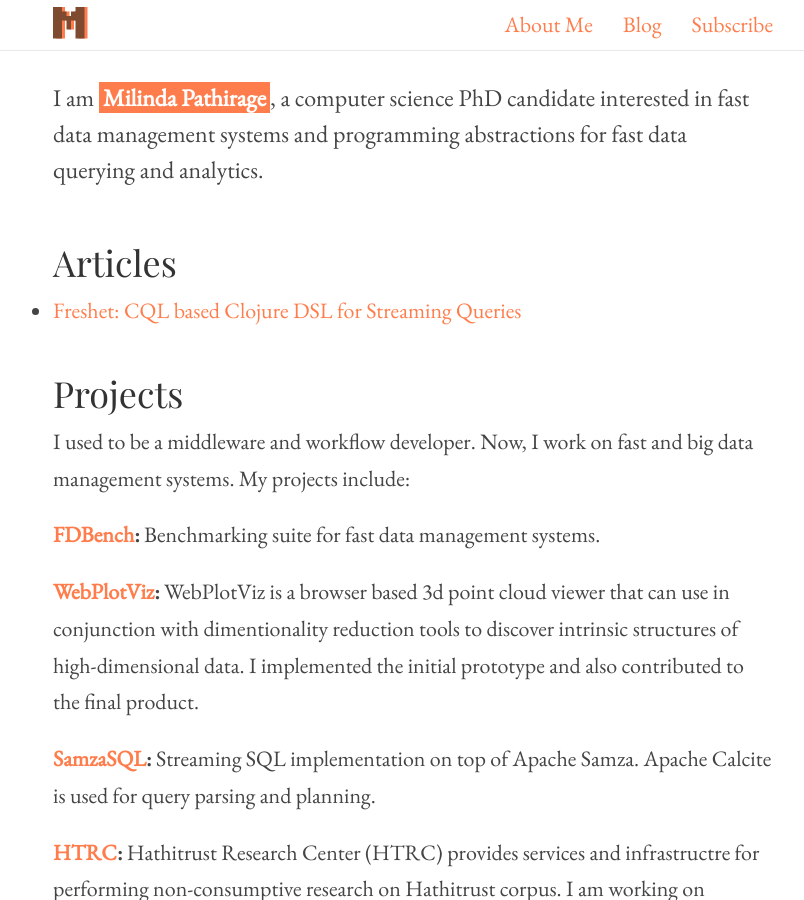
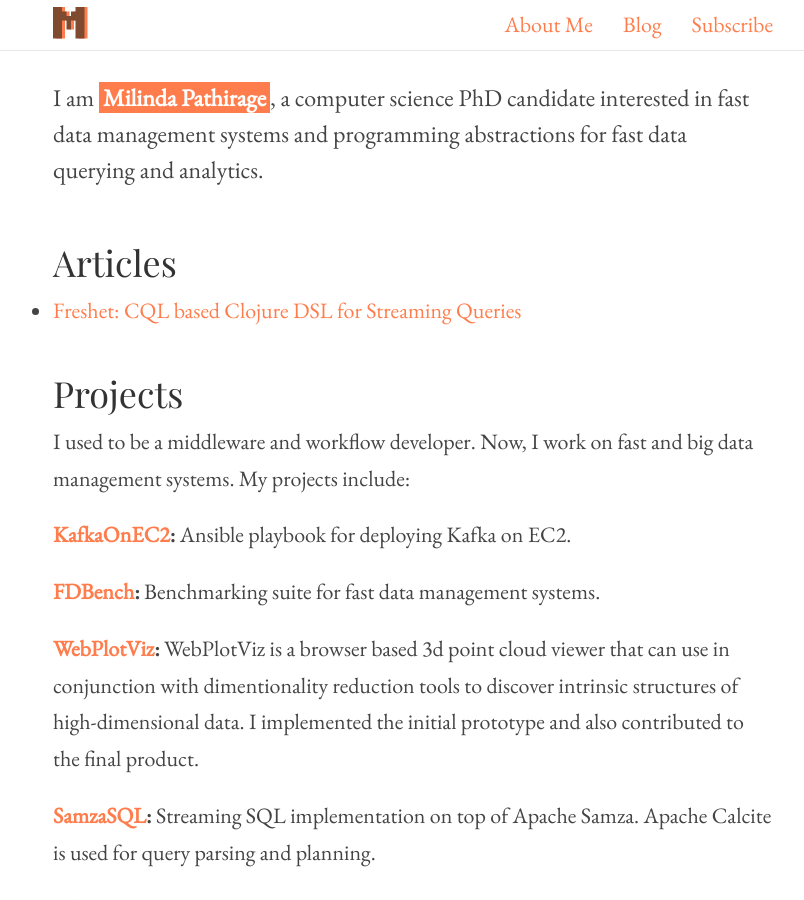
Before and after one commit to milinda/milinda.github.io, a Jekyll site: the page built from index.html, in a window 1280 px wide and 900 px high. Shown: the whole window, without its empty margins (227-1031 px from the left). Built offline with Jekyll 4.4.1, drawn with Linux system fonts in a browser that asks for light colours; some web fonts are replaced.

Commit message:
add KafkaOnEC2 to projects section

```diff
--- a/index.html
+++ b/index.html
@@ -32,6 +32,7 @@ layout: default
     <div class="row">
       <h2>Projects</h2>
       <p>I used to be a middleware and workflow developer. Now, I work on fast and big data management systems. My projects include: </p>
+      <p><strong><a href="https://github.com/milinda/KafkaOnEC2">KafkaOnEC2</a>:</strong> Ansible playbook for deploying Kafka on EC2.</p>
       <p><strong><a href="https://github.com/milinda/FDBench">FDBench</a>:</strong> Benchmarking suite for fast data management systems.</p>
       <p><strong><a href="https://spidal-gw.dsc.soic.indiana.edu">WebPlotViz</a>:</strong> WebPlotViz is a browser based 3d point cloud viewer that can use in conjunction with dimentionality reduction tools to discover intrinsic structures of high-dimensional data. I implemented the initial prototype and also contributed to the final product.</p>
       <p><strong><a href="https://github.com/milinda/samzasql-hpbdc2016/blob/master/samzasql-hpbdc2016.pdf">SamzaSQL</a>:</strong> Streaming SQL implementation on top of Apache Samza. Apache Calcite is used for query parsing and planning.</p>
```
